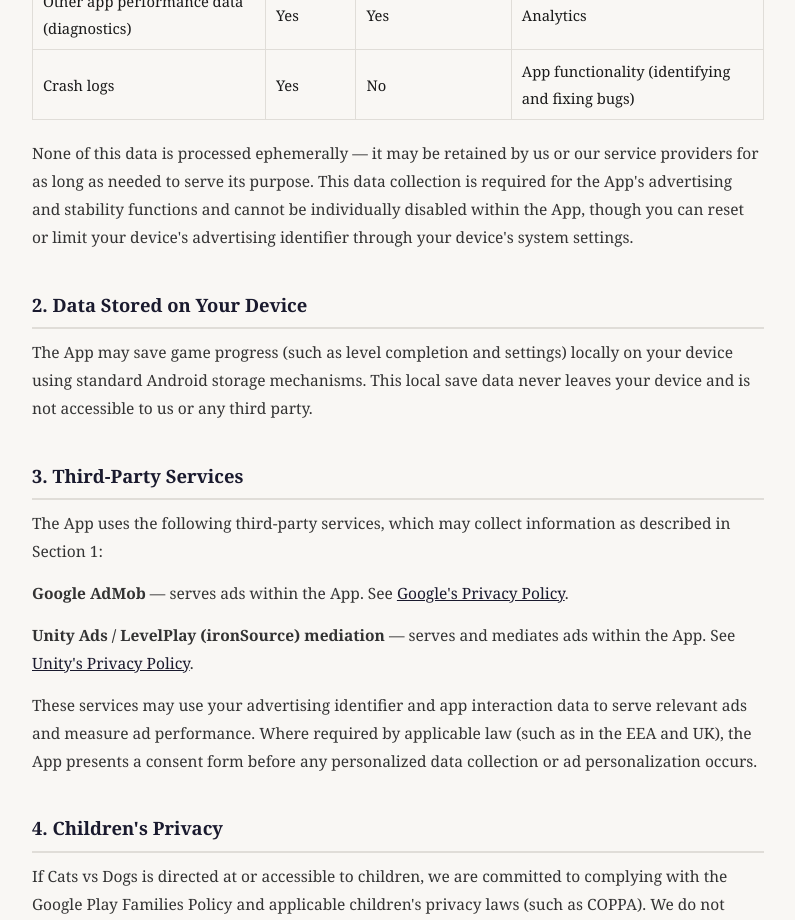
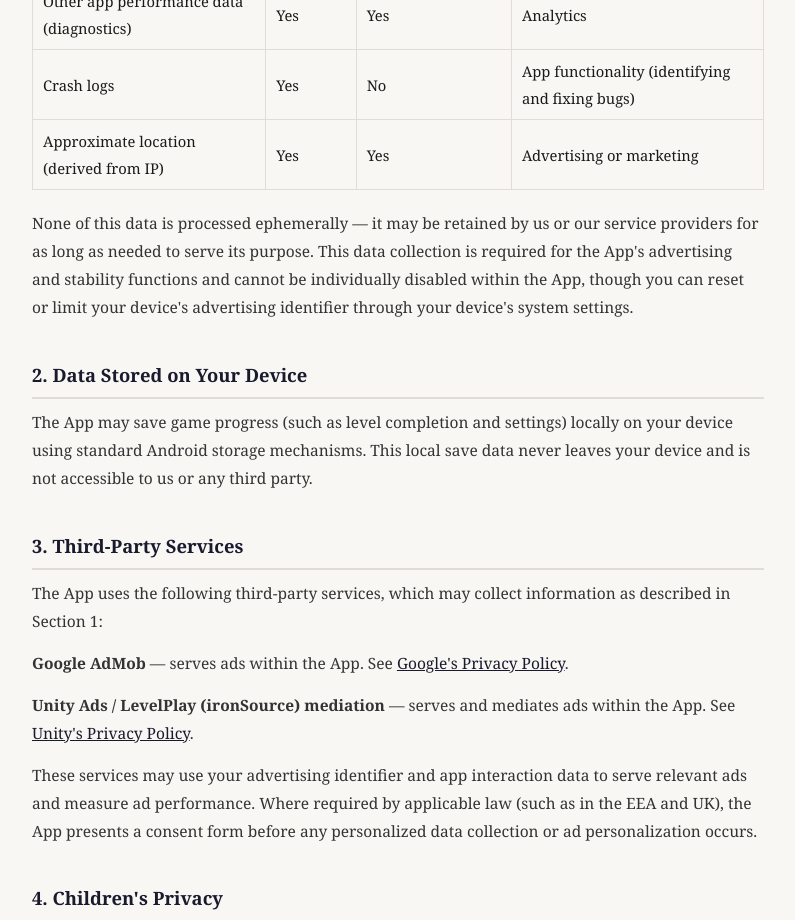
Before and after one commit to Xerbss/privacy-policy, a plain HTML site: page index.html in a window 1280 px wide. Shown: the part 840-1760 px from the top of the page, without its empty margins (242-1037 px from the left). Drawn offline with Linux system fonts and the light colour scheme.

Commit message:
Update index.html

```diff
--- a/index.html
+++ b/index.html
@@ -151,6 +151,12 @@
       <td>No</td>
       <td>App functionality (identifying and fixing bugs)</td>
     </tr>
+    <tr>
+      <td>Approximate location (derived from IP)</td>
+      <td>Yes</td>
+      <td>Yes</td>
+      <td>Advertising or marketing</td>
+    </tr>
   </table>
   <p>
     None of this data is processed ephemerally &mdash; it may be retained by us or our
```
